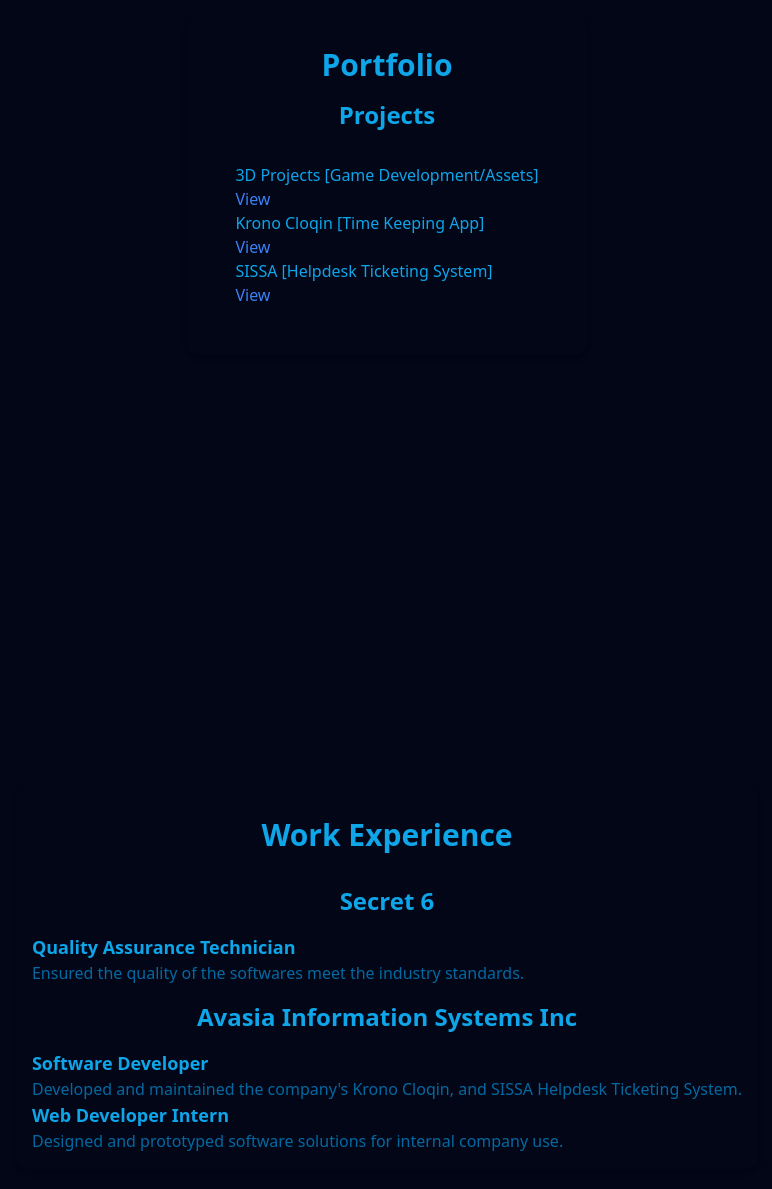
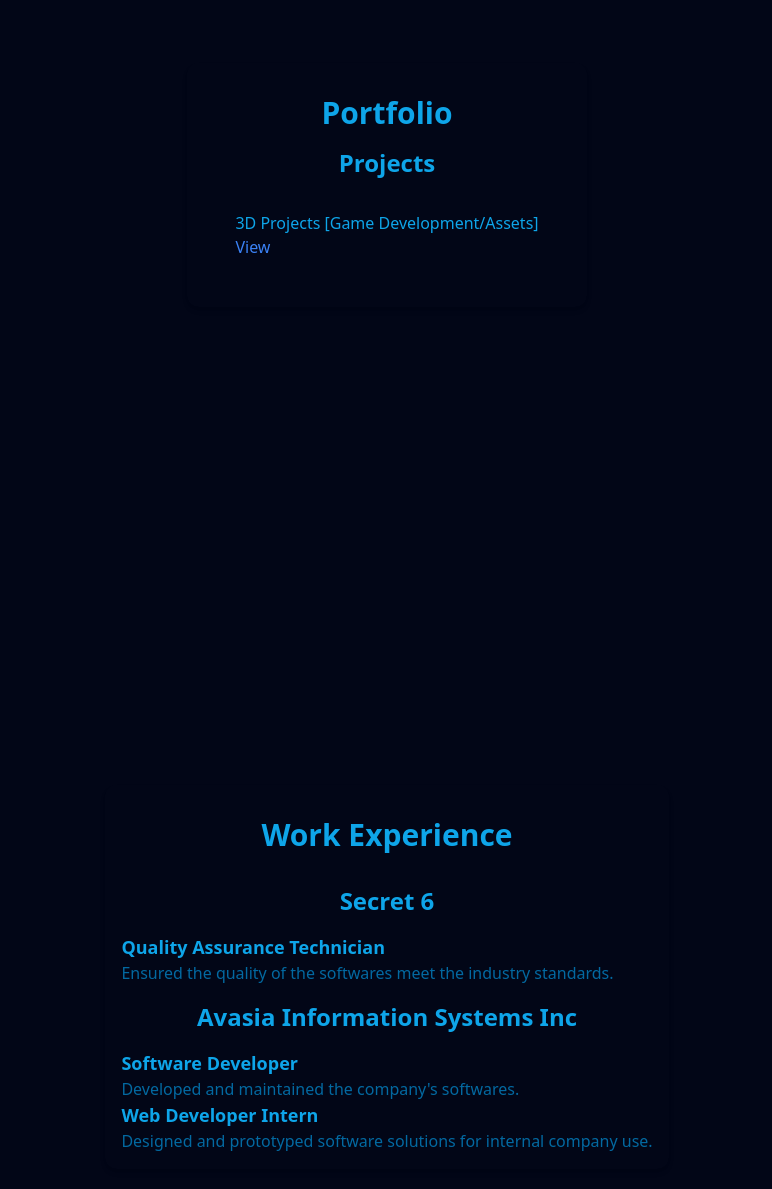
Before and after one commit to mantojoshua/mantojoshua.github.io, a website: page index.html in a window 1280 px wide. Shown: the part 1083-2272 px from the top of the page, without its empty margins (253-1025 px from the left). Drawn offline with nearby package versions, Linux system fonts and the light colour scheme; a script that the page names is missing.

Commit message:
updated info

```diff
--- a/index.html
+++ b/index.html
@@ -110,24 +110,7 @@
                   class="text-blue-500 hover:text-blue-500"
                   >View</a
                 >
-                    <h6 class="text-sky-500 font-medium">
-                      Krono Cloqin [Time Keeping App]
-                    </h6>
-                    <a
-                      href="https://play.google.com/store/apps/details?id=io.cordova.kronotimekeeping"
-                      target="_blank"
-                      class="text-blue-500 hover:text-blue-500"
-                      >View</a
-                    >
-                    <h6 class="text-sky-500 font-medium">
-                      SISSA [Helpdesk Ticketing System]
-                    </h6>
-                    <a
-                      href="https://helpdesk.avasiaonline.com/auth/#/login"
-                      target="_blank"
-                      class="text-blue-500 hover:text-blue-500"
-                      >View</a
-                    >
+
               </div>
             </div>
           </div>
@@ -157,7 +140,7 @@
             <li>
               <h5 class="text-lg font-semibold">Software Developer</h5>
               <p class="text-sky-700">
-                Developed and maintained the company's Krono Cloqin, and SISSA Helpdesk Ticketing System.
+                Developed and maintained the company's softwares.
               </p>
             </li>
             <li>
```
